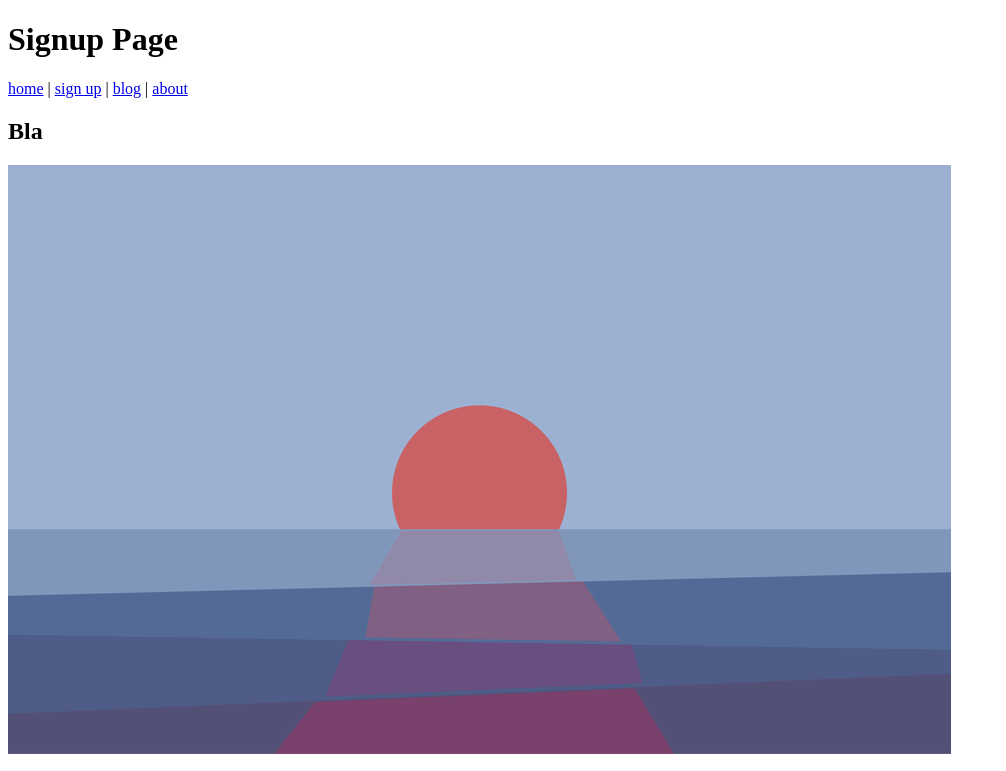
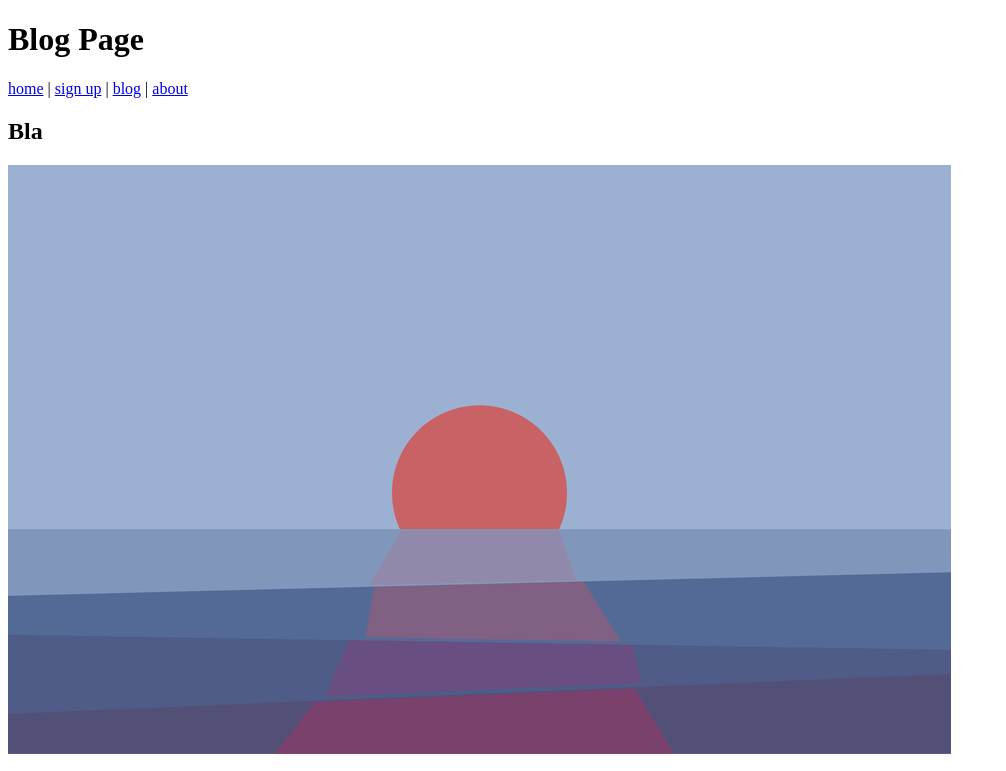
Before and after one commit to brantem/hello-html, a plain HTML site: page blog.html in a window 1280 px wide. Shown: the top 771 px of the page, without its empty margins (0-1006 px from the left). Drawn offline with Linux system fonts and the light colour scheme.

Commit message:
Fix page name

```diff
--- a/blog.html
+++ b/blog.html
@@ -10,7 +10,7 @@
 <body>
   <div class="wrapper">
     <header>
-      <h1>Signup Page</h1>
+      <h1>Blog Page</h1>
       <a href="index.html">home</a> | <a href="signup.html">sign up</a> | <a href="blog.html">blog</a> | <a href="about.html">about</a>
     </header>
 
```
Also changed, not shown: about.html (+1 -1 lines), index.html (+1 -1 lines).
